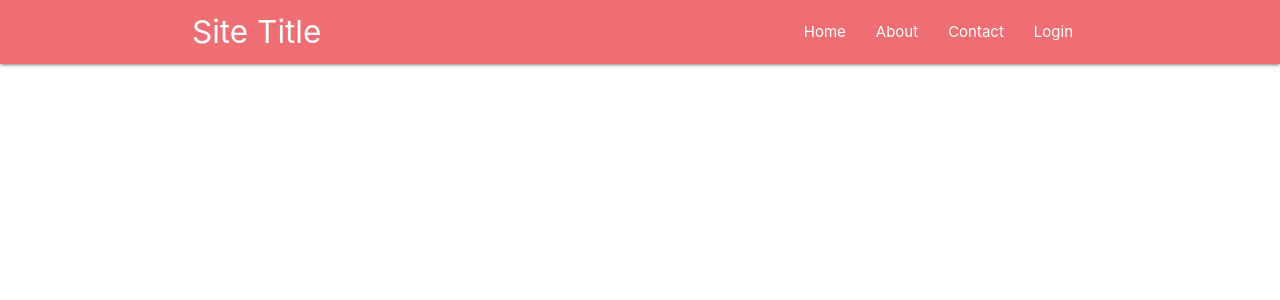
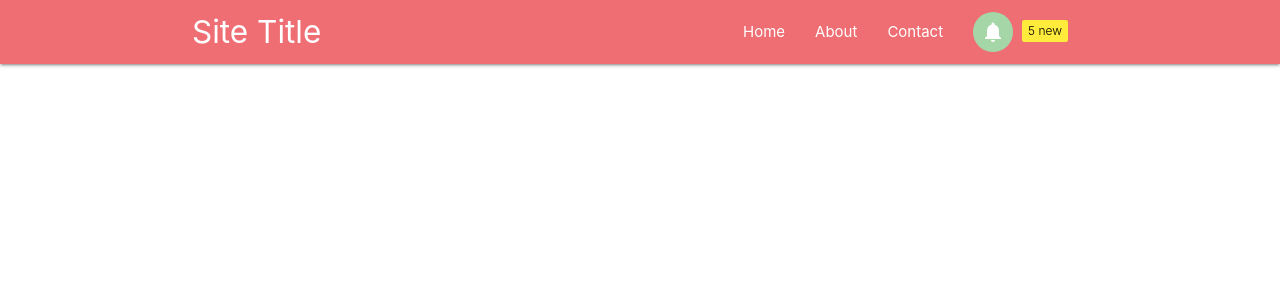
Before and after one commit to anitalakhadze/learning_log, a Django app: page / in a window 1280 px wide. Shown: the top 300 px of the page. Run offline with Django 3.2, Linux system fonts and the light colour scheme.

Commit message:
badges practice

```diff
--- a/welcome/templates/welcome/index.html
+++ b/welcome/templates/welcome/index.html
@@ -8,6 +8,13 @@
     <!-- Compiled and minified CSS -->
     <link rel="stylesheet" href="https://cdnjs.cloudflare.com/ajax/libs/materialize/1.0.0/css/materialize.min.css">
     <title>Welcome</title>
+    <style>
+        nav .badge{
+            position: relative;
+            top: 20px;
+            right: 20px;
+        }
+    </style>
 </head>
 <body>
 
@@ -21,7 +28,10 @@
                 <li><a href="#">Home</a></li>
                 <li><a href="#">About</a></li>
                 <li><a href="#">Contact</a></li>
-                <li><a href="#">Login</a></li>
+                <li><a href="#" class="btn-floating green lighten-3 z-depth-0">
+                    <i class="material-icons">notifications</i>
+                </a></li>
+                <li><span class="badge black-text yellow new">5</span></li>
             </ul>
         </div>
     </nav>
```
